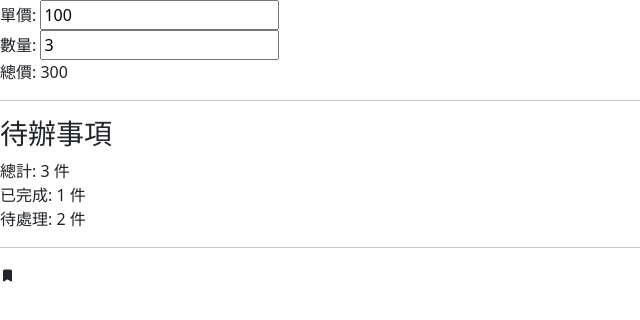
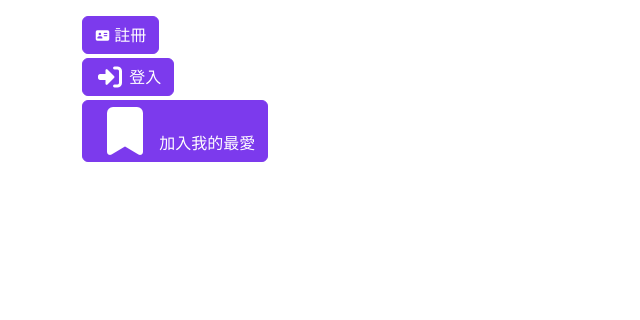
Before and after one commit to idben/EEIT023_20260806, a Vue app in the folder btn01/: page / in a window 1280 px wide. Shown: the top 320 px of the page, without its empty margins (0-640 px from the left). Built offline with nearby package versions, Linux system fonts and the light colour scheme.

Commit message:
scoped slot 向父層傳遞資料

```diff
--- /dev/null
+++ b/btn01/src/App2.vue
@@ -0,0 +1,37 @@
+<script setup>
+import MyButton2 from './components/MyButton2.vue'
+</script>
+
+<template>
+  <div class="container py-3">
+    <MyButton2 size="sm">
+      <template #default>
+        註冊
+      </template>
+      <template #icon="{ iconClass }">
+        <i :class="['fa-solid', 'fa-address-card', iconClass]"></i>
+      </template>
+    </MyButton2>
+
+    <br>
+
+    <MyButton2>
+      <template #icon="{ iconClass }">
+        <i :class="['fa-solid', 'fa-right-to-bracket', iconClass]"></i>
+      </template>
+      登入
+    </MyButton2>
+
+    <br>
+
+    <MyButton2 size="lg">
+      加入我的最愛
+      <template v-slot:icon="{ iconClass }">
+        <i :class="['fa-solid', 'fa-bookmark', iconClass]"></i>
+      </template>
+    </MyButton2>
+
+  </div>
+</template>
+
+<style scoped></style>
--- /dev/null
+++ b/btn01/src/components/MyButton2.vue
@@ -0,0 +1,40 @@
+<script setup>
+import { computed } from 'vue'
+
+const props = defineProps({
+  size: {
+    type: String,
+    default: "md"
+  }
+})
+
+const iconClass = computed(() => {
+  if (props.size == "sm") return 'fa-xs'
+  if (props.size == "lg") return 'fa-3x'
+  return 'fa-xl'
+})
+</script>
+
+<template>
+  <button :class="['btn', 'btn-danger', 'mb-1', 'btn-color1']">
+    <slot name="icon" :iconClass="iconClass"></slot>
+    <slot>預設文字</slot>
+  </button>
+</template>
+
+<style scoped>
+.btn-color1 {
+  --bs-btn-color: #fff;
+  --bs-btn-bg: #7c3aed;
+  --bs-btn-border-color: #7c3aed;
+  --bs-btn-hover-color: #fff;
+  --bs-btn-hover-bg: #510fba;
+  --bs-btn-hover-border-color: #6d28d9;
+  --bs-btn-active-color: #fff;
+  --bs-btn-active-bg: #5b21b6;
+  --bs-btn-active-border-color: #5b21b6;
+  --bs-btn-disabled-color: #fff;
+  --bs-btn-disabled-bg: #c4b5fd;
+  --bs-btn-disabled-border-color: #c4b5fd;
+}
+</style>
--- a/btn01/src/main.js
+++ b/btn01/src/main.js
@@ -1,6 +1,6 @@
 import './assets/main.css'
 
 import { createApp } from 'vue'
-import App from './Test02.vue'
+import App from './App2.vue'
 
 createApp(App).mount('#app')
```
